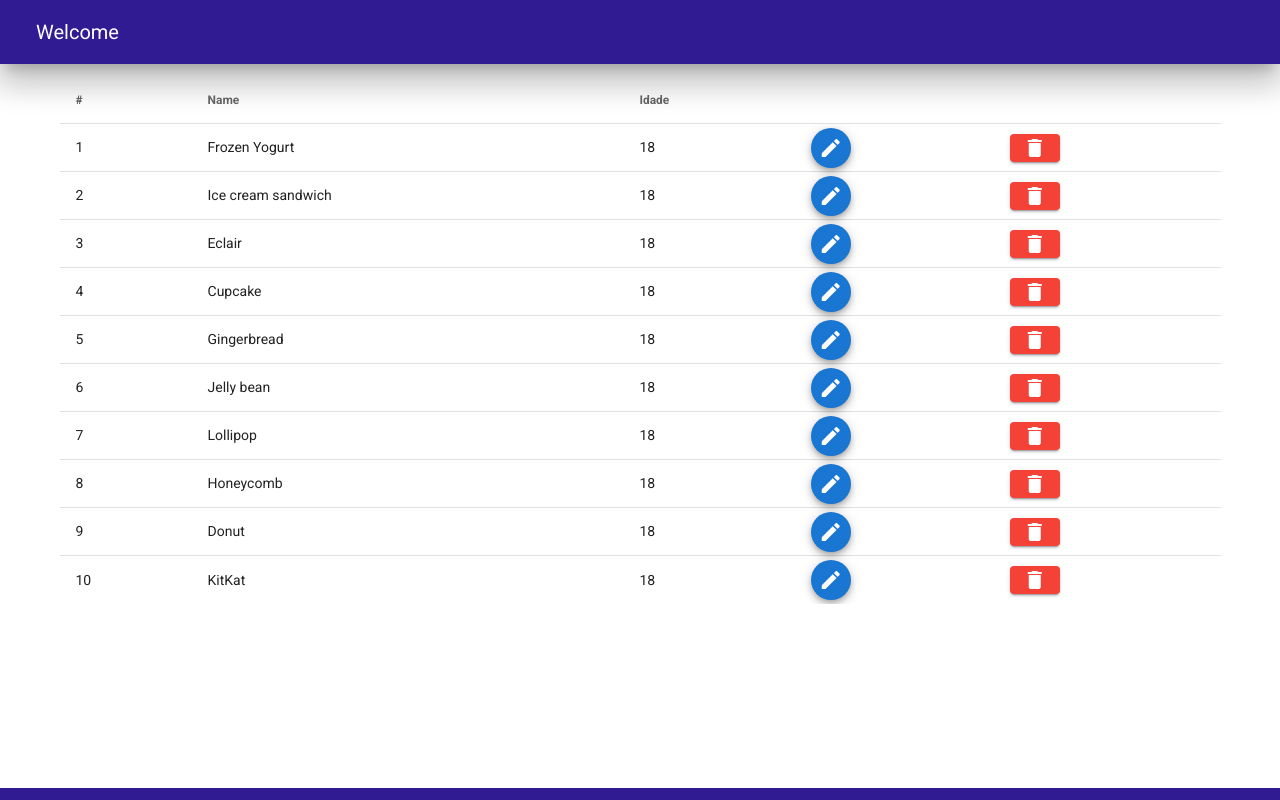
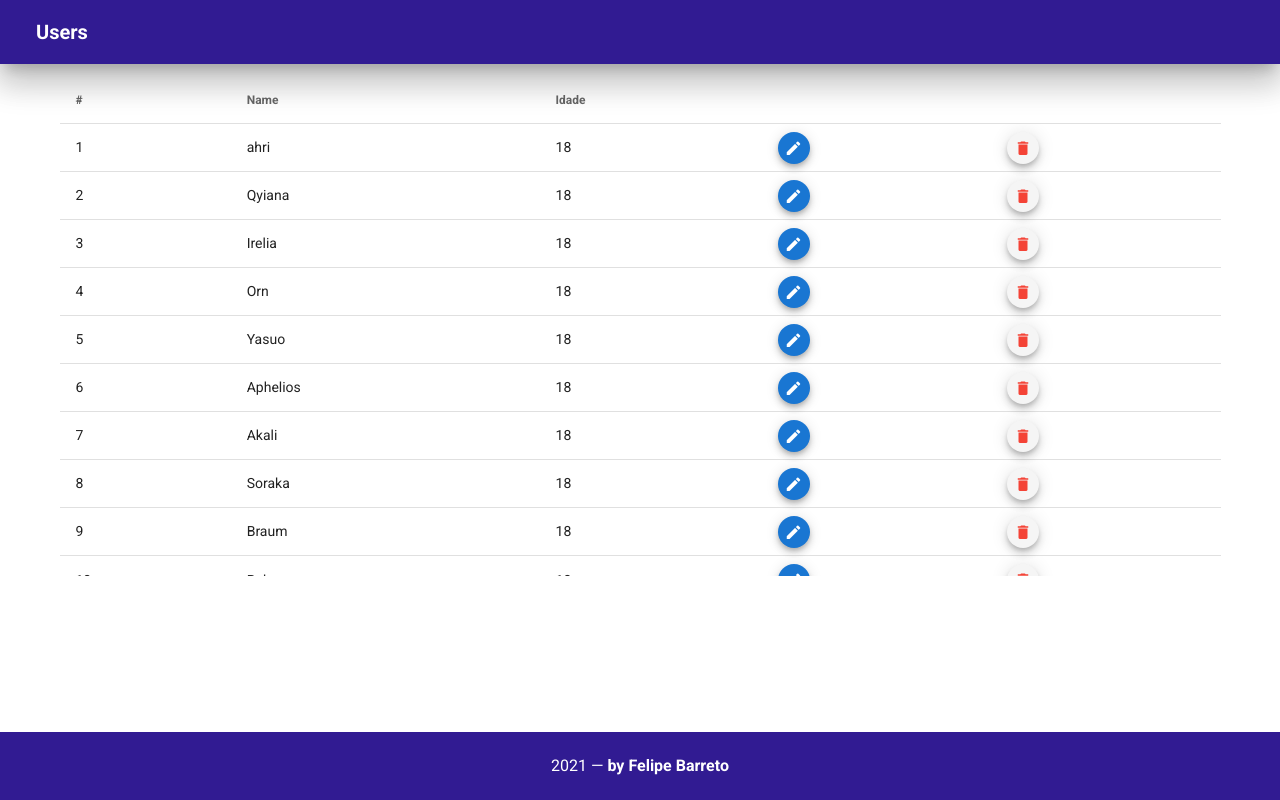
Before and after one commit to felipebarreto148/users, a Vue app: page / in a window 1280 px wide. Built offline with nearby package versions, Linux system fonts and the light colour scheme.

Commit message:
Footer alterado, tamanho dos icones alterados

```diff
--- a/src/App.vue
+++ b/src/App.vue
@@ -9,7 +9,7 @@
     >
       <v-app-bar-nav-icon @click.stop="drawer = !drawer" class="d-sm-none">
       </v-app-bar-nav-icon>
-      <v-toolbar-title>Welcome</v-toolbar-title>
+      <v-toolbar-title><strong>Users</strong></v-toolbar-title>
 
       <v-spacer></v-spacer>
     </v-app-bar>
@@ -29,9 +29,18 @@
       </v-list>
     </v-navigation-drawer>
     <v-main>
-      <router-view></router-view>
+      <v-container>
+        <router-view></router-view>
+      </v-container>
     </v-main>
-    <v-footer app color="deep-purple darken-4" dark> </v-footer>
+    <v-footer app color="deep-purple darken-4" dark >
+       <v-col
+        class="py-4 text-center white--text"
+        cols="12"
+      >
+        {{ new Date().getFullYear() }} — <strong>by Felipe Barreto</strong>
+      </v-col>
+    </v-footer>
   </v-app>
 </template>
 
--- a/src/components/VTable/VTable.vue
+++ b/src/components/VTable/VTable.vue
@@ -1,6 +1,5 @@
 <template>
-  <div class="container">
-    <v-simple-table fixed-header height="100%">
+    <v-simple-table fixed-header height="500px">
       <template v-slot:default>
         <thead>
           <tr>
@@ -12,76 +11,79 @@
           </tr>
         </thead>
         <tbody>
-          <tr v-for="(item, index) in desserts" :key="item.name">
-            <td>{{ index + 1 }}</td>
+          <tr v-for="(item, index) in champions" :key="item.name">
+            <td >{{ index + 1 }}</td>
             <td>{{ item.name }}</td>
             <td>{{ item.idade }}</td>
             <td>
-              <v-btn color="primary" elevation="5" fab small dark>
+              <v-btn color="primary" elevation="5" fab x-small>
                 <v-icon>mdi-pencil</v-icon>
               </v-btn>
             </td>
             <td>
-              <v-btn color="red" pill small dark>
-                <v-icon>mdi-delete</v-icon>
+              <v-btn fab x-small>
+                <v-icon color="red">mdi-delete</v-icon>
               </v-btn>
             </td>
           </tr>
         </tbody>
       </template>
     </v-simple-table>
-  </div>
 </template>
 <script>
 export default {
   name: "VTable",
   data() {
     return {
-      desserts: [
+      champions: [
         {
-          name: "Frozen Yogurt",
+          name: "ahri",
           idade: 18,
         },
         {
-          name: "Ice cream sandwich",
+          name: "Qyiana",
           idade: 18,
         },
         {
-          name: "Eclair",
+          name: "Irelia",
           idade: 18,
         },
         {
-          name: "Cupcake",
+          name: "Orn",
           idade: 18,
         },
         {
-          name: "Gingerbread",
+          name: "Yasuo",
           idade: 18,
         },
         {
-          name: "Jelly bean",
+          name: "Aphelios",
           idade: 18,
         },
         {
-          name: "Lollipop",
+          name: "Akali",
           idade: 18,
         },
         {
-          name: "Honeycomb",
+          name: "Soraka",
           idade: 18,
         },
         {
-          name: "Donut",
+          name: "Braum",
           idade: 18,
         },
         {
-          name: "KitKat",
+          name: "Rakan",
           idade: 18,
         },
       ],
     };
   },
-  methods: {},
+  methods: {
+    teste(){
+      console.log('testado')
+    }
+  },
 };
 </script>
 <style>
```
Also changed, not shown: src/store/index.js (deleted, +0 -9 lines), src/store/actions.js (added), src/store/mutations.js (added), src/store/state.js (added).
